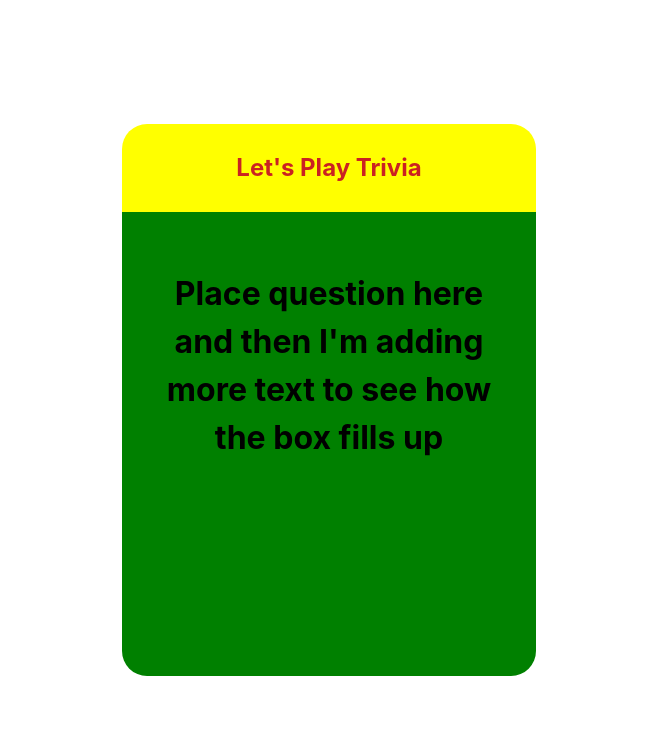
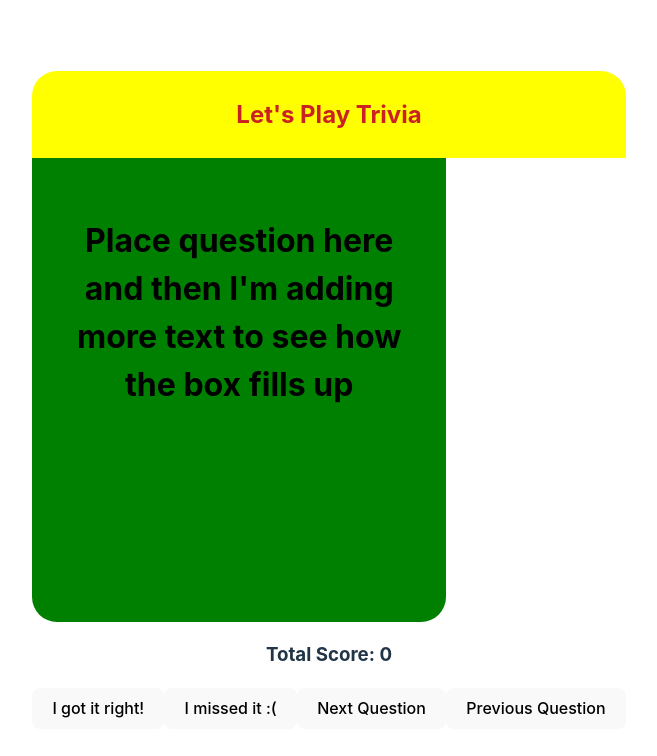
Before and after one commit to kbrenn02/react-trivia, a React (Vite) app in the folder react-trivia/: page / in a window 1280 px wide. Shown: the top 756 px of the page, without its empty margins (311-968 px from the left). Built offline with nearby package versions, Linux system fonts and the light colour scheme.

Commit message:
Added score buttons and navigation buttons. Nav buttons aren't set up to work. Button positions not final.

```diff
--- a/react-trivia/src/App.jsx
+++ b/react-trivia/src/App.jsx
@@ -1,12 +1,23 @@
 import './App.css'
 import TriviaCard from './components/TriviaCard'
 import Header from './components/Header'
+import Score from './components/Score';
 
 function App() {
-  return <>
-  <Header />
-  <TriviaCard />
-  </>;
+
+    const currentTime = new Date().toDateString();
+
+    function handleClick(){
+        console.log(currentTime);
+    }
+
+    return (
+        <>
+            <Header />
+            <TriviaCard />
+            <Score />
+        </>
+    )
 }
 
 export default App;
--- /dev/null
+++ b/react-trivia/src/components/Score.jsx
@@ -0,0 +1,21 @@
+import { useState } from 'react';
+import './Score.css'
+
+function Score() {
+
+    // let score = 0
+    const [score, setScore] = useState(0)
+
+    return (
+        <>
+            <h3>Total Score: {score}</h3>
+            <button onClick={()=>{ setScore(score + 1)}}>I got it right!</button>
+            <button onClick={()=>{ setScore(score)}}>I missed it :(</button>
+            <button onClick={()=>{ }}>Next Question</button>
+            <button onClick={()=>{ }}>Previous Question</button>
+        </>
+    )
+
+}
+
+export default Score;
```
Also changed, not shown: react-trivia/src/components/Score.css (added).
